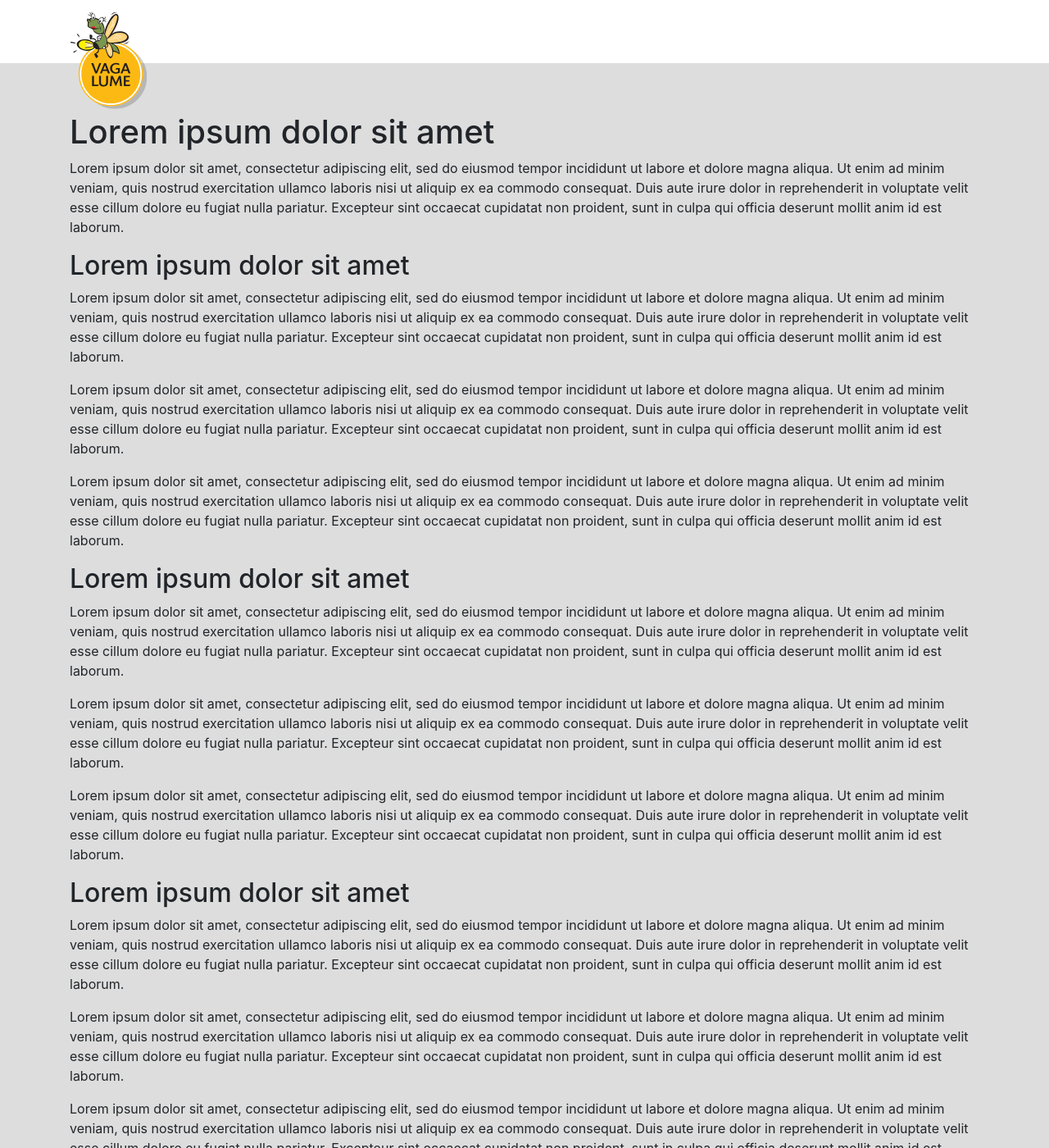
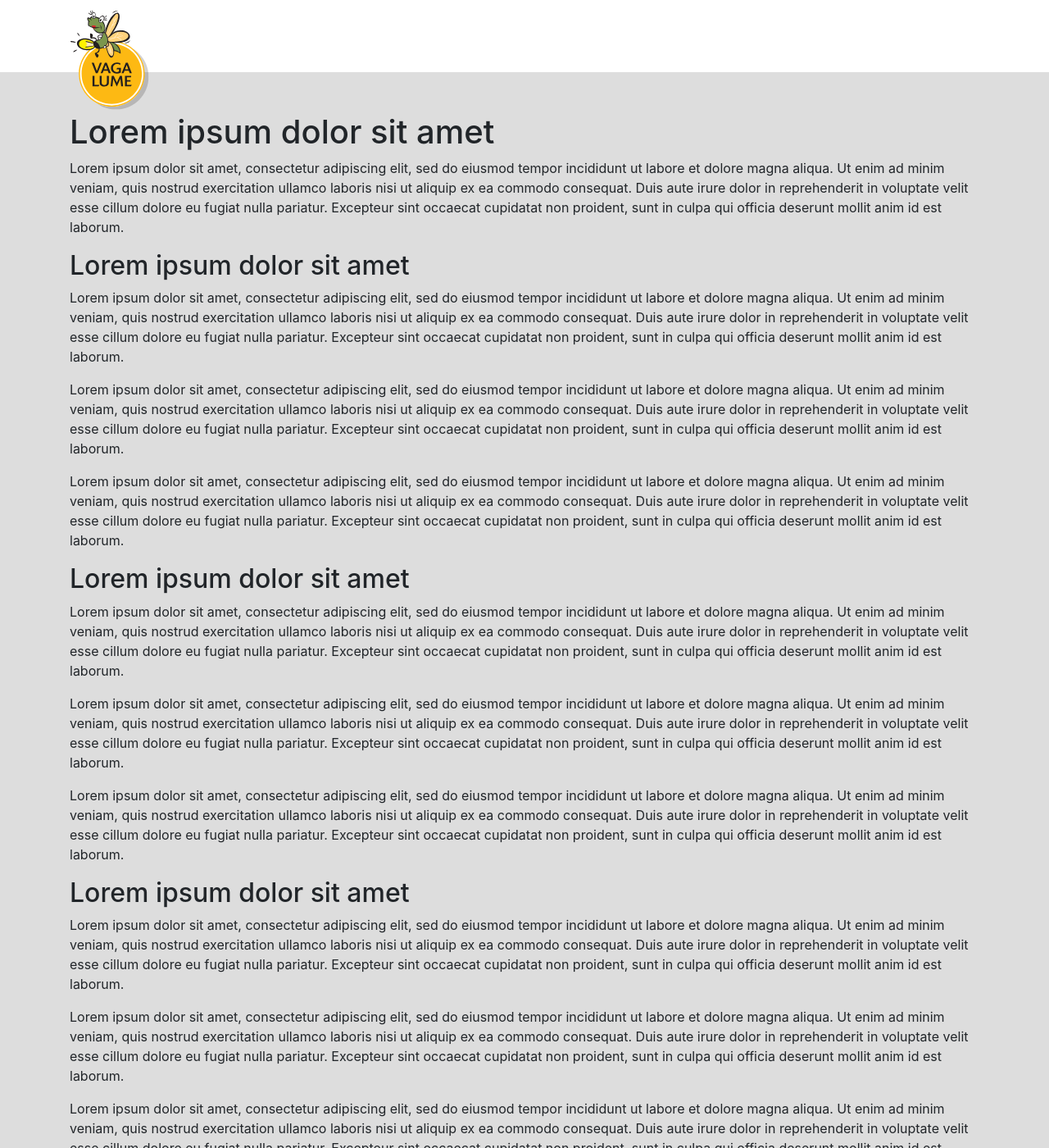
Before and after one commit to associacao-vagalume/vagalume.org.br, a Jekyll site: the page built from index.html, in a window 1280 px wide and 1400 px high. Shown: the whole window at 82% size. Built offline with Jekyll 4.4.1, drawn with Linux system fonts in a browser that asks for light colours; nearby versions of some CDN libraries.

Commit message:
Ajustes de alturas e larguras do header para simplificar

```diff
--- a/_includes/head.html
+++ b/_includes/head.html
@@ -3,7 +3,7 @@
   <head>
     <title>Vaga Lume</title>
     <meta charset="utf-8">
-    <meta name="viewport" content="width=device-width, user-scalable=no, initial-scale=1">
+    <meta name="viewport" content="width=device-width, initial-scale=1">
     <link rel="stylesheet" href="https://maxcdn.bootstrapcdn.com/bootstrap/4.0.0-beta.2/css/bootstrap.min.css" integrity="sha384-PsH8R72JQ3SOdhVi3uxftmaW6Vc51MKb0q5P2rRUpPvrszuE4W1povHYgTpBfshb" crossorigin="anonymous">
     <link rel="stylesheet" href="{{ site.baseurl }}/assets/css/styles.css">
   </head>
--- a/_sass/base.scss
+++ b/_sass/base.scss
@@ -1,3 +1,9 @@
+@function px_to_em($target, $context: $base-size) {
+  @if $target == 0 { @return 0 }
+  @return $target / $context + 0em;
+}
+$base-size: 16px;
+
 .content {
   background-color: #ddd;
   margin-top: 77px;
--- a/_sass/header.scss
+++ b/_sass/header.scss
@@ -1,31 +1,16 @@
 header {
   background-color: #fff;
-  height: 77px;
+  height: px_to_em(88px);
+  padding-top: px_to_em(12px);
   position: fixed;
   top: 0;
   width: 100%;
   z-index: 10;
-
-  & .logo {
-    height: 121px;
-    margin-top: 13px;
-    width: 95px;
-  }
 }
 
 @media (max-width: 767px) {
-  header {
-    height: 86px;
-
-    & .logo-container {
-      display: flex;
-      justify-content: center;
-    }
-
-    & .logo {
-      height: 126px;
-      margin-top: 11px;
-      width: 99px;
-    }
+  header .logo-container {
+    display: flex;
+    justify-content: center;
   }
 }
```
